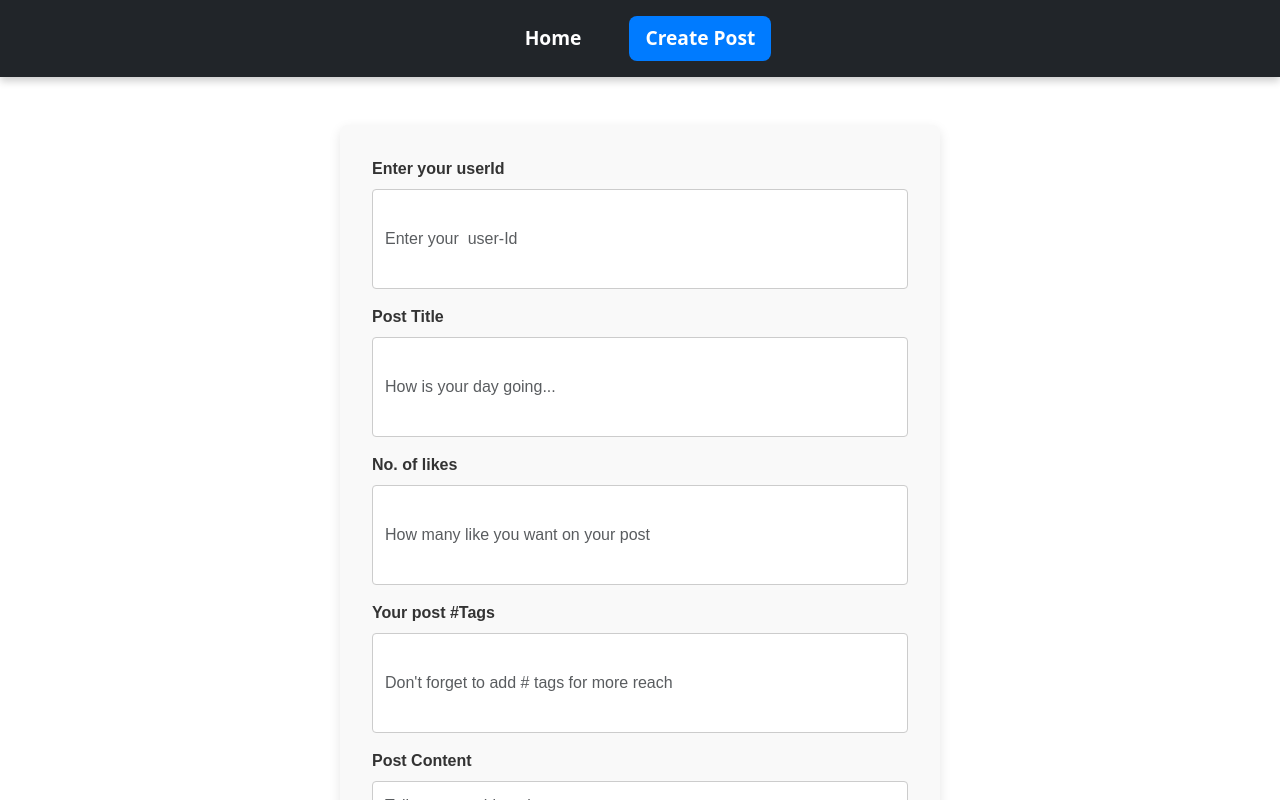
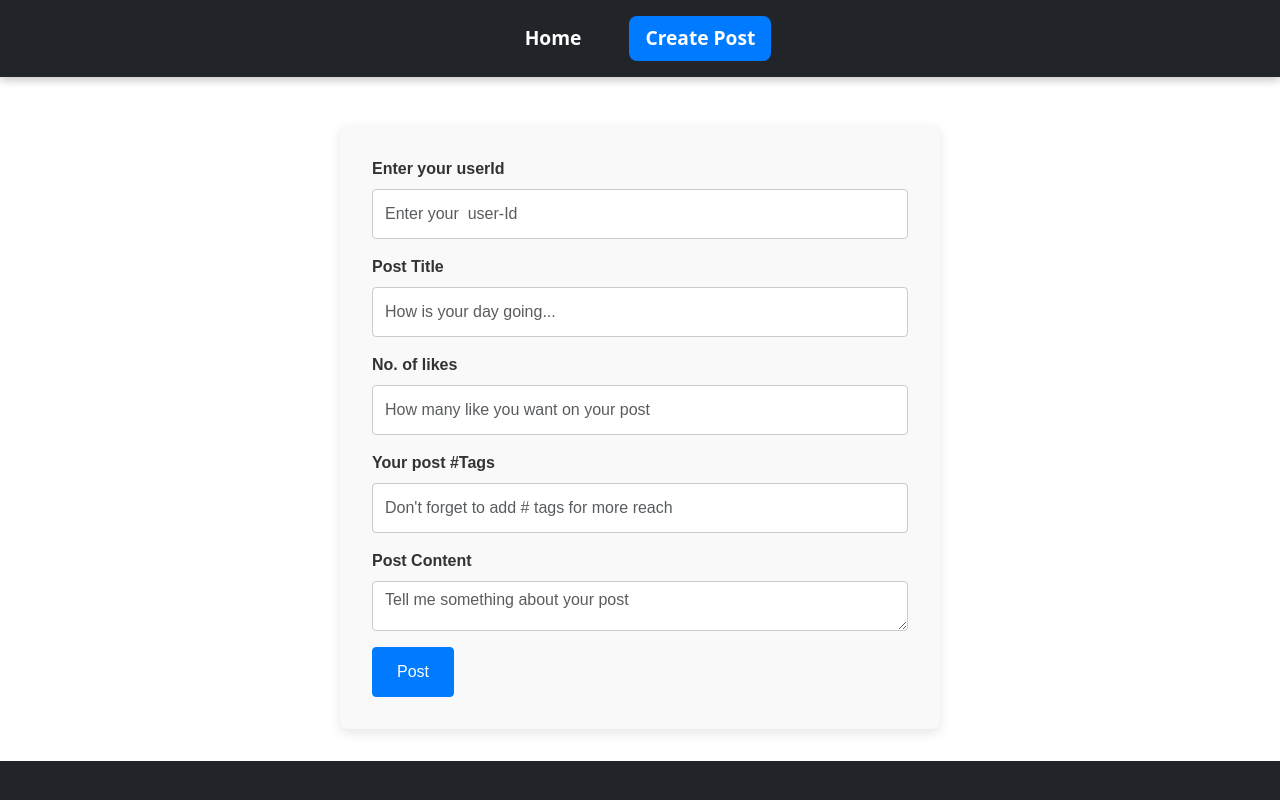
Before and after one commit to piyush254/CreateCards, a React (Vite) app: page / in a window 1280 px wide. Both pictures are taken after a click on the item "Create Post". Shown: the top 800 px of the page. Built offline with nearby package versions, Linux system fonts and the light colour scheme.

Commit message:
Make more beautiful by css

```diff
--- a/src/components/CreateCard.css
+++ b/src/components/CreateCard.css
@@ -23,7 +23,7 @@
 
 .CreateCard .form-control {
   width: 100%;
-  padding: 0.75rem;
+  /* padding-right: 0.75rem; */
   border: 1px solid #ccc;
   border-radius: 4px;
   font-size: 1rem;
@@ -33,12 +33,12 @@
 .CreateCard .form-control:focus {
   border-color: #007bff;
   outline: none;
-  box-shadow: 0 0 5px rgba(0, 123, 255, 0.25);
+  box-shadow: 0 0 5px rgba(0, 123, 255);
 }
 
 /* Styling the textarea */
 .CreateCard .form-control[type="text"] {
-  height: 100px;
+  height: 50px;
   resize: vertical;
 }
 
```
